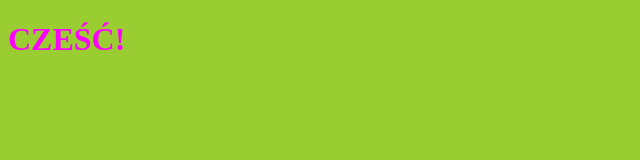
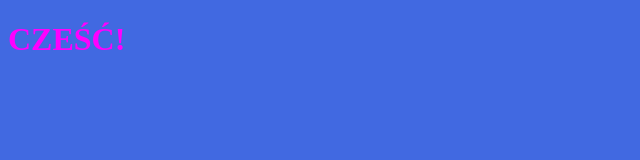
Before and after one commit to grzeznx2/learning, a plain HTML site: page index.html in a window 1280 px wide. Shown: the whole page, without its empty margins (0-640 px from the left). Drawn offline with Linux system fonts and the light colour scheme.

Commit message:
change body color

```diff
--- a/style.css
+++ b/style.css
@@ -1,5 +1,5 @@
 body {
-    background-color: yellowgreen;
+    background-color: royalblue;
 }
 
 h1 {
```
